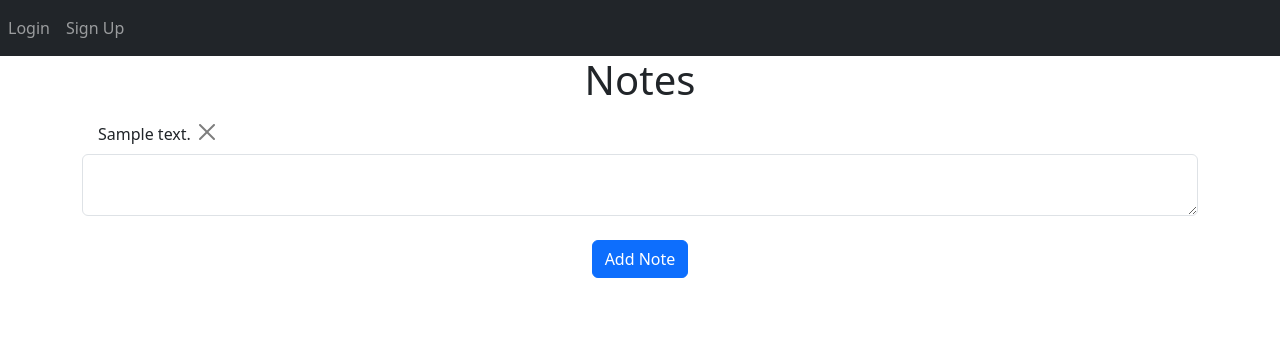
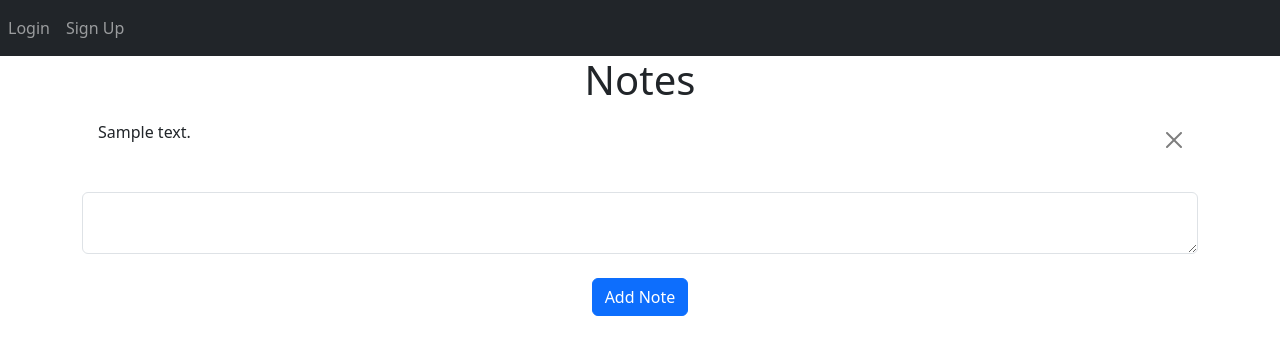
Before and after one commit to Andylr33/notes_webapp, a Flask app: template templates/home.html in a window 1280 px wide. Shown: the top 356 px of the page. Run offline with Flask 3, Linux system fonts and the light colour scheme; the template is opened without the code that fills it: most values are stand-ins (such as "Sample title", 1, 10 or a date in 2020); some libraries are stand-ins or nearby versions.

Commit message:
Fixed deleting notes issue on home page, need to work on deleting notes function from database.py

```diff
--- a/static/index.js
+++ b/static/index.js
@@ -8,7 +8,7 @@ function deleteNote() {
 }
 
 function showNote(noteId) {
-    let note_id = noteId;
+    //let note_id = noteId;
 
-    console.log(note_id);
+    console.log(noteId);
 }
--- a/templates/home.html
+++ b/templates/home.html
@@ -6,11 +6,15 @@
     <h1 align="center">Notes</h1>
     <ul class="list-group list-group-flush" id="notes">
         {% for note in notes %}
-            <li class="list-group-item">{{ note.note_data }}
-                <button type="button" class="btn-close" data-bs-dismiss="alert" aria-label="Close" onclick="deleteNote()"></button>
+
+
+            <li class="list-group-item alert alert-dismissible fade show" role="alert">{{ note.note_data }}
+                <button type="button" class="btn-close" data-bs-dismiss="alert" aria-label="Close" onclick="showNote('{{ note.id}}')"></button>
             </li>
+
         {% endfor %}
     </ul>
+    <br>
     <form method="POST">
         <textarea name="note" id="note" class="form-control"></textarea>
         <br>
```
Also changed, not shown: 2 other files.
